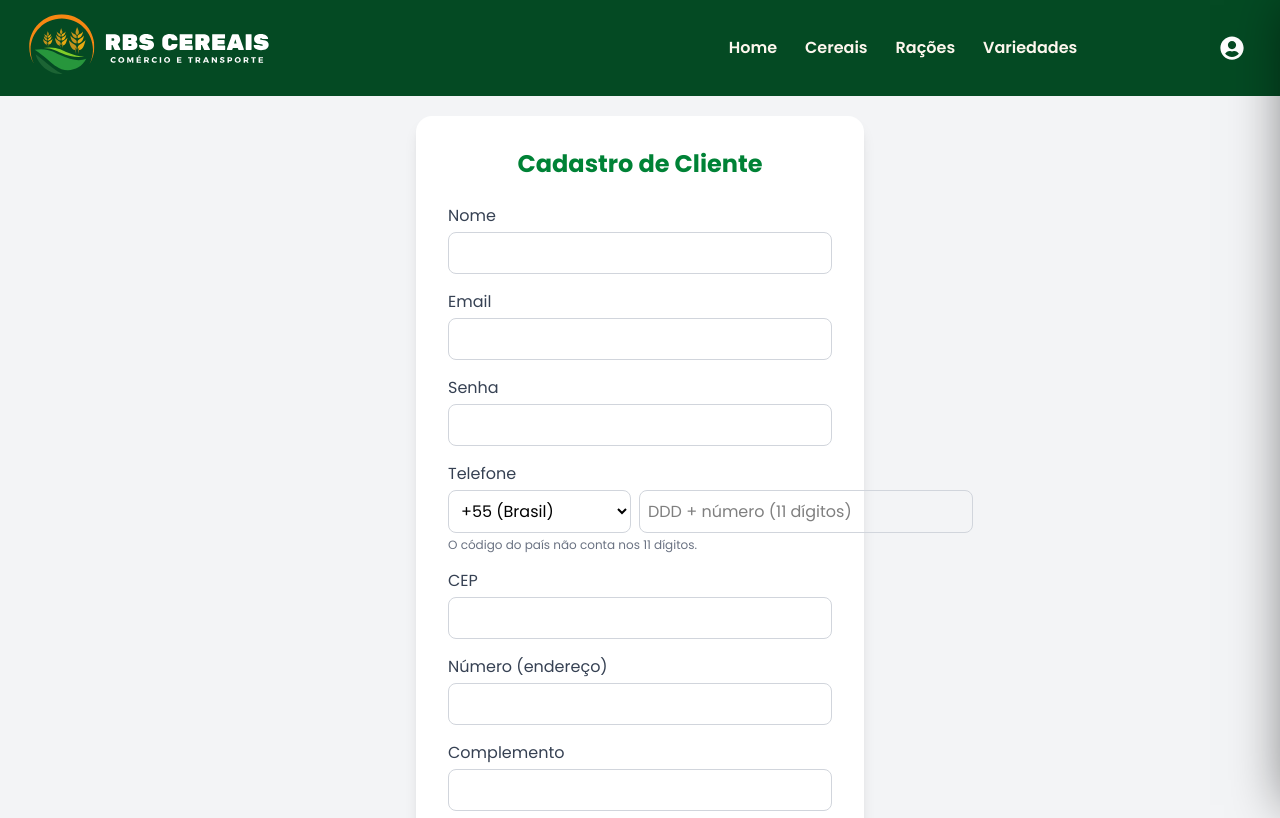
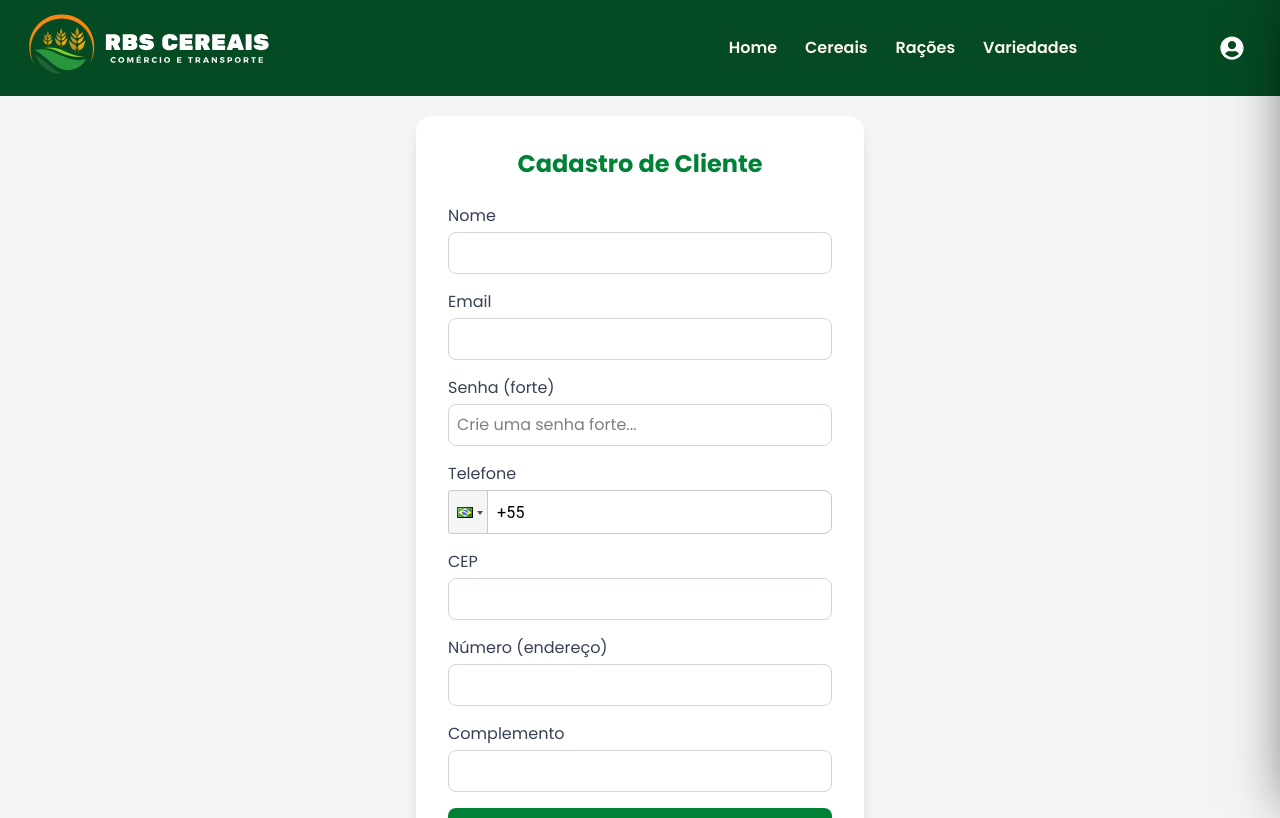
Before and after one commit to manuaires/tcc_react, a React (Vite) app: page /register in a window 1280 px wide. Shown: the top 818 px of the page. Built offline with nearby package versions, Linux system fonts and the light colour scheme.

Commit message:
register att

```diff
--- a/package.json
+++ b/package.json
@@ -25,6 +25,7 @@
     "react-dom": "^19.0.0",
     "react-icons": "^5.5.0",
     "react-leaflet": "^5.0.0",
+    "react-phone-input-2": "^2.15.1",
     "react-router-dom": "^7.5.3",
     "tailwind-scrollbar-hide": "^4.0.0",
     "tailwindcss": "^4.1.6"
--- a/src/pages/Register.jsx
+++ b/src/pages/Register.jsx
@@ -3,31 +3,31 @@ import { Link, useNavigate } from "react-router-dom";
 import NavBar from "../components/navbar/NavBar";
 import api from "../api";
 import { jwtDecode } from "jwt-decode";
-
-const COUNTRY_CODES = [
-  { code: "+55", label: "+55 (Brasil)" },
-  { code: "+1", label: "+1 (EUA/Canadá)" },
-  { code: "+44", label: "+44 (Reino Unido)" },
-  { code: "+34", label: "+34 (Espanha)" },
-  { code: "+49", label: "+49 (Alemanha)" },
-  { code: "+52", label: "+52 (México)" },
-  { code: "+39", label: "+39 (Itália)" },
-  { code: "+33", label: "+33 (França)" },
-  // adicione mais se quiser
-];
+import PhoneInput from "react-phone-input-2";
+import "react-phone-input-2/lib/style.css";
 
 export default function Register() {
   const [formData, setFormData] = useState({});
   const [error, setError] = useState("");
+  const [pwdChecks, setPwdChecks] = useState({
+    upper: false,
+    lower: false,
+    minLen: false,
+  });
+  const [pwdFocused, setPwdFocused] = useState(false);
   const navigate = useNavigate();
+
+  // REGEX DE SENHA FORTE (usado no handleSubmit também)
+  const strongPasswordRegex = /^(?=.*[a-z])(?=.*[A-Z]).{8,}$/;
 
   useEffect(() => {
     setFormData({
       nome: "",
       email: "",
       senha: "",
-      telefone: "", // deve conter apenas DDD + número (11 dígitos)
-      paisCodigo: "+55", // código do país selecionado (não conta nos 11 dígitos)
+      telefone: "", // somente DDD + número (11 dígitos)
+      telefoneFull: "", // usado internamente para armazenar string completa
+      paisCodigo: "+55", // "+55" mas agora será gerado automaticamente
       cep: "",
       numero: "",
       complemento: "",
@@ -36,13 +36,19 @@ export default function Register() {
 
   const handleChange = (e) => {
     const { name, value } = e.target;
-    // garantir que telefone só receba dígitos
-    if (name === "telefone") {
-      const digits = value.replace(/\D/g, "");
-      setFormData({ ...formData, [name]: digits });
-    } else {
-      setFormData({ ...formData, [name]: value });
-    }
+    setFormData((prev) => ({ ...prev, [name]: value }));
+  };
+
+  // handle específico para senha (atualiza formData e checks em tempo real)
+  const handlePasswordChange = (e) => {
+    const value = e.target.value;
+    setFormData((prev) => ({ ...prev, senha: value }));
+
+    setPwdChecks({
+      upper: /[A-Z]/.test(value),
+      lower: /[a-z]/.test(value),
+      minLen: value.length >= 8,
+    });
   };
 
   const login = async (credentials) => {
@@ -69,44 +75,52 @@ export default function Register() {
     e.preventDefault();
     setError("");
 
-    if (!formData.telefone) {
-      setError("Informe o telefone (11 dígitos, incluindo DDD)");
+    // VALIDAR SENHA FORTE (reconfirmação)
+    if (!strongPasswordRegex.test(formData.senha)) {
+      setError(
+        "A senha precisa ter no mínimo 8 caracteres, incluindo pelo menos 1 letra maiúscula e 1 letra minúscula."
+      );
       return;
     }
 
-    if (formData.telefone.length !== 11) {
-      setError("O telefone deve ter exatamente 11 dígitos (DDD + número).");
+    // VALIDAR TELEFONE COM 11 DÍGITOS
+    if (!formData.telefone || formData.telefone.length !== 11) {
+      setError("Informe um telefone válido com 11 dígitos (DDD + número).");
       return;
     }
 
     try {
-      // Construir payload: concatenar código do país + telefone
       const payload = { ...formData };
-      // Remove o "+" do código do país para compatibilidade com o banco
+
+      // Remove o "+" e concatena com o número
       const codigoPaisSemSinal = payload.paisCodigo.replace("+", "");
       payload.telefone = `${codigoPaisSemSinal}${payload.telefone}`;
-      // opcional: remover paisCodigo do payload se não quiser gravar separadamente
+
       delete payload.paisCodigo;
+      delete payload.telefoneFull;
 
       await api.post("/cadastro", payload);
-      // chama login logo em seguida (usa email + senha originais)
       await login(formData);
       navigate("/");
     } catch (err) {
-      console.error("Erro no cadastro ou login:", err);
+      console.error("Erro no cadastro:", err);
       setError("Erro no cadastro. Verifique os dados e tente novamente.");
     }
   };
 
   if (!formData || Object.keys(formData).length === 0) {
     return (
-      <div className="min-h-screen flex items-center justify-center  bg-gray-100 p-4">
+      <div className="min-h-screen flex items-center justify-center bg-gray-100 p-4">
         <div className="bg-white shadow-lg rounded-2xl p-8 w-full max-w-md text-center">
           Carregando...
         </div>
       </div>
     );
   }
+
+  // controle de exibição do checklist: mostra se está focado ou já há caracteres
+  const showPwdChecklist =
+    pwdFocused || (formData.senha && formData.senha.length > 0);
 
   return (
     <>
@@ -142,55 +156,117 @@ export default function Register() {
               />
             </div>
 
+            {/* SENHA COM CHECKLIST EM TEMPO REAL */}
             <div>
-              <label className="block text-gray-700 mb-1">Senha</label>
+              <label className="block text-gray-700 mb-1">Senha (forte)</label>
+
               <input
                 type="password"
                 name="senha"
                 value={formData.senha}
-                onChange={handleChange}
+                onChange={handlePasswordChange}
+                onFocus={() => setPwdFocused(true)}
+                onBlur={() => setPwdFocused(false)}
                 required
+                minLength={8}
+                pattern="^(?=.*[a-z])(?=.*[A-Z]).{8,}$"
+                title="A senha deve ter no mínimo 8 caracteres, incluindo pelo menos 1 letra maiúscula e 1 letra minúscula."
+                placeholder="Crie uma senha forte..."
                 className="w-full border border-gray-300 rounded-lg p-2 focus:ring-2 focus:ring-green-400 outline-none"
               />
+
+              {showPwdChecklist && (
+                <div className="mt-3 p-3 border rounded-lg bg-gray-50">
+                  <p className="text-sm text-gray-600 mb-2">
+                    A senha deve conter:
+                  </p>
+
+                  <ul className="space-y-2">
+                    {/* MAIÚSCULA */}
+                    <li className="flex items-center gap-2">
+                      <span
+                        className={
+                          pwdChecks.upper ? "text-green-600" : "text-red-600"
+                        }
+                      >
+                        {pwdChecks.upper ? "✅" : "❌"}
+                      </span>
+                      <span
+                        className={
+                          pwdChecks.upper ? "text-green-700" : "text-red-600"
+                        }
+                      >
+                        1 letra maiúscula
+                      </span>
+                    </li>
+
+                    {/* MINÚSCULA */}
+                    <li className="flex items-center gap-2">
+                      <span
+                        className={
+                          pwdChecks.lower ? "text-green-600" : "text-red-600"
+                        }
+                      >
+                        {pwdChecks.lower ? "✅" : "❌"}
+                      </span>
+                      <span
+                        className={
+                          pwdChecks.lower ? "text-green-700" : "text-red-600"
+                        }
+                      >
+                        1 letra minúscula
+                      </span>
+                    </li>
+
+                    {/* MÍNIMO 8 CARACTERES */}
+                    <li className="flex items-center gap-2">
+                      <span
+                        className={
+                          pwdChecks.minLen ? "text-green-600" : "text-red-600"
+                        }
+                      >
+                        {pwdChecks.minLen ? "✅" : "❌"}
+                      </span>
+                      <span
+                        className={
+                          pwdChecks.minLen ? "text-green-700" : "text-red-600"
+                        }
+                      >
+                        Mínimo 8 caracteres
+                      </span>
+                    </li>
+                  </ul>
+                </div>
+              )}
             </div>
 
-            {/* Campo de telefone com dropdown do código do país */}
+            {/* TELEFONE */}
             <div>
               <label className="block text-gray-700 mb-1">Telefone</label>
-              <div className="flex gap-2">
-                <select
-                  name="paisCodigo"
-                  value={formData.paisCodigo}
-                  onChange={handleChange}
-                  className="border border-gray-300 rounded-lg p-2 focus:ring-2 focus:ring-green-400 outline-none"
-                >
-                  {COUNTRY_CODES.map((c) => (
-                    <option key={c.code} value={c.code}>
-                      {c.label}
-                    </option>
-                  ))}
-                </select>
 
-                <input
-                  type="tel"
-                  name="telefone"
-                  value={formData.telefone}
-                  onChange={handleChange}
-                  required
-                  maxLength={11}
-                  minLength={11}
-                  pattern="\d{11}"
-                  title="Informe 11 dígitos (DDD + número), somente números. Ex: 11987654321"
-                  placeholder="DDD + número (11 dígitos)"
-                  className="flex-1 border border-gray-300 rounded-lg p-2 focus:ring-2 focus:ring-green-400 outline-none"
-                />
-              </div>
-              <p className="text-xs text-gray-500 mt-1">O código do país não conta nos 11 dígitos.</p>
-              {formData.telefone && (
-                <p className="text-xs text-green-600 mt-2 font-semibold">
-                  Número a ser enviado: <span className="text-gray-800">{formData.paisCodigo}{formData.telefone}</span>
-                </p>
-              )}
+              <PhoneInput
+                country={"br"}
+                value={formData.telefoneFull}
+                onChange={(value, country) => {
+                  const digits = value.replace(/\D/g, "");
+                  const dial = country?.dialCode ?? "";
+
+                  // nacional = remove o código do país
+                  let national = digits;
+                  if (digits.startsWith(dial)) {
+                    national = digits.slice(dial.length);
+                  }
+
+                  setFormData((prev) => ({
+                    ...prev,
+                    telefoneFull: digits,
+                    paisCodigo: `+${dial}`,
+                    telefone: national, // 11 dígitos sem o DDI
+                  }));
+                }}
+                inputClass="!w-full !h-11 !text-base !rounded-lg"
+                buttonClass="!h-11"
+              />
             </div>
 
             <div>
@@ -205,7 +281,9 @@ export default function Register() {
             </div>
 
             <div>
-              <label className="block text-gray-700 mb-1">Número (endereço)</label>
+              <label className="block text-gray-700 mb-1">
+                Número (endereço)
+              </label>
               <input
                 type="text"
                 name="numero"
@@ -230,7 +308,7 @@ export default function Register() {
 
             <button
               type="submit"
-              className="w-full bg-green-700 text-white py-2 rounded-lg font-semibold hover:bg-green-700 transition"
+              className="w-full bg-green-700 text-white py-2 rounded-lg font-semibold hover:bg-green-800 transition"
             >
               Cadastrar
             </button>
```
Also changed, not shown: 1 other file (tests, documents, lock files or other folders).
